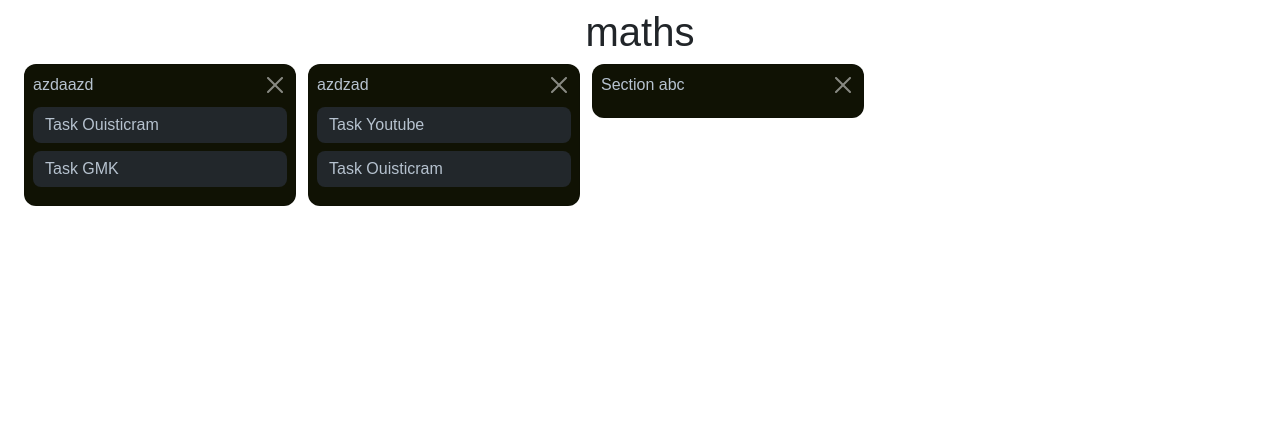
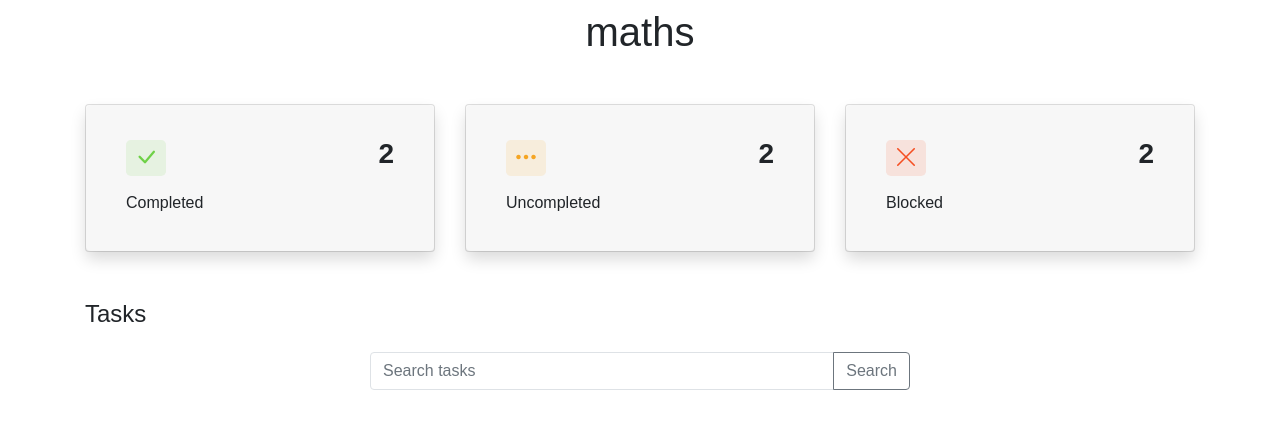
Before and after one commit to Maxime443/IMTrello, a Flask app: page /project/1 in a window 1280 px wide. Shown: the part 48-477 px from the top of the page. Run offline with Flask 3, Linux system fonts and the light colour scheme; some libraries are stand-ins or nearby versions.

Commit message:
création de la view developer

```diff
--- a/website/static/styles.css
+++ b/website/static/styles.css
@@ -46,7 +46,7 @@
     top: 0;
 }
 
-.card{
+.carte{
     display: flex;
     justify-content: space-between;
     max-height: 100%;
@@ -139,3 +139,7 @@
   background: rgb(50, 50, 50);
   color: white;
 }
+
+.taches{
+    margin: 24px 187px 0;
+}
--- a/website/templates/base.html
+++ b/website/templates/base.html
@@ -21,6 +21,7 @@
     <script src="https://code.jquery.com/jquery-3.6.0.min.js"></script>
 	<script src="https://cdnjs.cloudflare.com/ajax/libs/select2/4.0.13/js/select2.min.js"></script>
     <link rel="stylesheet" href="{{ url_for('static', filename='styles.css') }}">
+    <link rel="stylesheet" href="https://cdn.jsdelivr.net/npm/bootstrap-icons@1.11.3/font/bootstrap-icons.min.css">
     <title>{% block title %}Home{% endblock %}</title>
   </head>
   <body>
--- a/website/templates/project.html
+++ b/website/templates/project.html
@@ -1,22 +1,20 @@
 {% extends "base.html" %} {% block title %}Project{% endblock %}
 {% block share %}
-    <button type="button" class="btn btn-outline-primary" data-bs-toggle="modal" data-bs-target="#modal_share">
-        Share
-</button>
+	{% if user.type=='PROJECT_MANAGER' %}
+		<button type="button" class="btn btn-outline-primary" data-bs-toggle="modal" data-bs-target="#modal_share">Share</button>
+	{% endif %}
 {% endblock %}
-{% block content
-%}
+{% block content %}
+{% if user.type=='PROJECT_MANAGER' %}
 <div display="flex">
 <h1 align="center" draggable="true">
     {{ project.name }}
 </h1>
 </div>
-
-
 <ol class="list-group list-group-flush" id="sections">
 	{% for section in project.sections %}
 	<li class="section" id="section-{{ section.id }}">
-		<div class="card">
+		<div class="carte">
 			<div class="card_header">
 				<div class="editableContent" data-section-id="{{ section.id }}">{{ section.name }}</div>
 				<button type="button" class="btn-close btn-close-white" onClick="deleteSection({{ section.id }},{{ project.id }})"></button>
@@ -152,4 +150,103 @@
         </div>
     </div>
 </div>
+{% else %}
+<div display="flex">
+	<h1 align="center">
+	    {{ project.name }}
+	</h1>
+</div>
+<div class="container mt-5">
+        <div class="row">
+            <div class="col-md-4">
+                <div class="card">
+                    <div class="card-header h-100 border-0 rounded-3 shadow text-decoration-none">
+                        <div class="card-body justify-content-center align-items-center">
+	                        <div class="w-100 d-flex justify-content-between align-items-center">
+		                        <span class="rounded-3" style="background-color: rgba(110, 209, 70, 0.125);">
+			                        <i class="bi bi-check-lg fs-4 p-2" style="color: rgb(110, 209, 70);"></i>
+		                        </span>
+		                        <h3 class="fw-bold fs-3 fs-md-3">2</h3>
+	                        </div>
+	                        <div class="w-100 mt-2 py-1">
+	                            <p class="opacity-50 mb-0 fw-semibold fs-6">Completed</p>
+                            </div>
+                        </div>
+                    </div>
+				</div>
+            </div>
+			<div class="col-md-4">
+                <div class="card">
+                    <div class="card-header h-100 border-0 rounded-3 shadow text-decoration-none">
+                        <div class="card-body justify-content-center align-items-center">
+	                        <div class="w-100 d-flex justify-content-between align-items-center">
+		                        <span class="rounded-3" style="background-color: rgba(245, 165, 35, 0.125);">
+			                        <i class="bi bi-three-dots fs-4 p-2" style="color: rgb(245, 165, 35);"></i>
+		                        </span>
+		                        <h3 class="fw-bold fs-3 fs-md-3">2</h3>
+	                        </div>
+	                        <div class="w-100 mt-2 py-1">
+	                            <p class="opacity-50 mb-0 fw-semibold fs-6">Uncompleted</p>
+                            </div>
+                        </div>
+                    </div>
+				</div>
+            </div>
+			 <div class="col-md-4">
+                <div class="card">
+                    <div class="card-header h-100 border-0 rounded-3 shadow ">
+                        <div class="card-body justify-content-center align-items-center">
+	                        <div class="w-100 d-flex justify-content-between align-items-center">
+		                        <span class="rounded-3" style="background-color: rgba(245, 80, 35, 0.125);">
+			                        <i class="bi bi-x-lg fs-4 p-2" style="color:  rgb(245, 80, 35);"></i>
+		                        </span>
+		                        <h3 class="fw-bold fs-3 fs-md-3">2</h3>
+	                        </div>
+	                        <div class="w-100 mt-2 py-1">
+	                            <p class="opacity-50 mb-0 fw-semibold fs-6">Blocked</p>
+                            </div>
+                        </div>
+                    </div>
+				</div>
+            </div>
+        </div>
+</div>
+<div class="container mt-5">
+<span class="w-100 w-md-50 fw-bolder"><h4 class="mb-4">Tasks</h4></span>
+	<div class="row justify-content-center">
+		<div class="col-md-6">
+			<div class="input-group mb-3">
+				<input placeholder="Search tasks" type="text" class="w-100 w-md-50 shadow-none border border-2 border-secondary-subtle opacity-50 form-control">
+				<div class="input-group-append">
+					<button class="btn btn-outline-secondary" type="button">Search</button>
+				</div>
+			</div>
+		</div>
+	</div>
+	{% for task in user.tasks %}
+		<div class="card rounded-3 h-100 shadow mb-4 border-0 py-3">
+			<div class="card-body pb-0">
+				<div class="row">
+					<div class="col-12 col-md-8">
+						<h6 class="card-title fw-bold mb-0"><a class="link-secondary-alt text-decoration-none">{{ task.name }}</a></h6>
+						<small class="fw-medium fst-italic opacity-50">General</small>
+						<div class="d-flex flex-row mt-3 mt-md-2">
+							<div class=""><span class="badge text-warning" style="background-color: rgba(245, 166, 35, 0.125);">in-progress</span></div>
+							<div class="d-flex align-items-center"><i class="bi bi-dot"></i>
+								<div class=""><span class="badge text-warning" style="background-color: rgba(245, 166, 35, 0.125);">medium</span></div>
+							</div>
+						</div>
+					</div>
+					<div class="col-12 col-md-4 mt-3 mt-md-0 d-flex justify-content-start justify-content-md-end">
+						<span><button class="btn btn-sm rounded-5 border-0 shadow-none mx-1"><i class="bi bi-check-circle fs-6 text-success"></i></button></span>
+						<span><button class="btn btn-sm rounded-5 border-0 shadow-none mx-1"><i class="bi bi-three-dots fs-6 text-warning"></i></button></span>
+						<span><button class="btn btn-sm rounded-5 border-0 shadow-none mx-1"><i class="bi bi-x-circle fs-6 text-danger"></i></button></span>
+						<span><button class="btn btn-sm rounded-5 border-0 shadow-none mx-1"><i class="bi bi-chat fs-6 text-primary"></i></button></span>
+					</div>
+				</div>
+			</div>
+		</div>
+	{% endfor %}
+</div>
+{% endif %}
 {% endblock %}
```
Also changed, not shown: instance/database.db.
